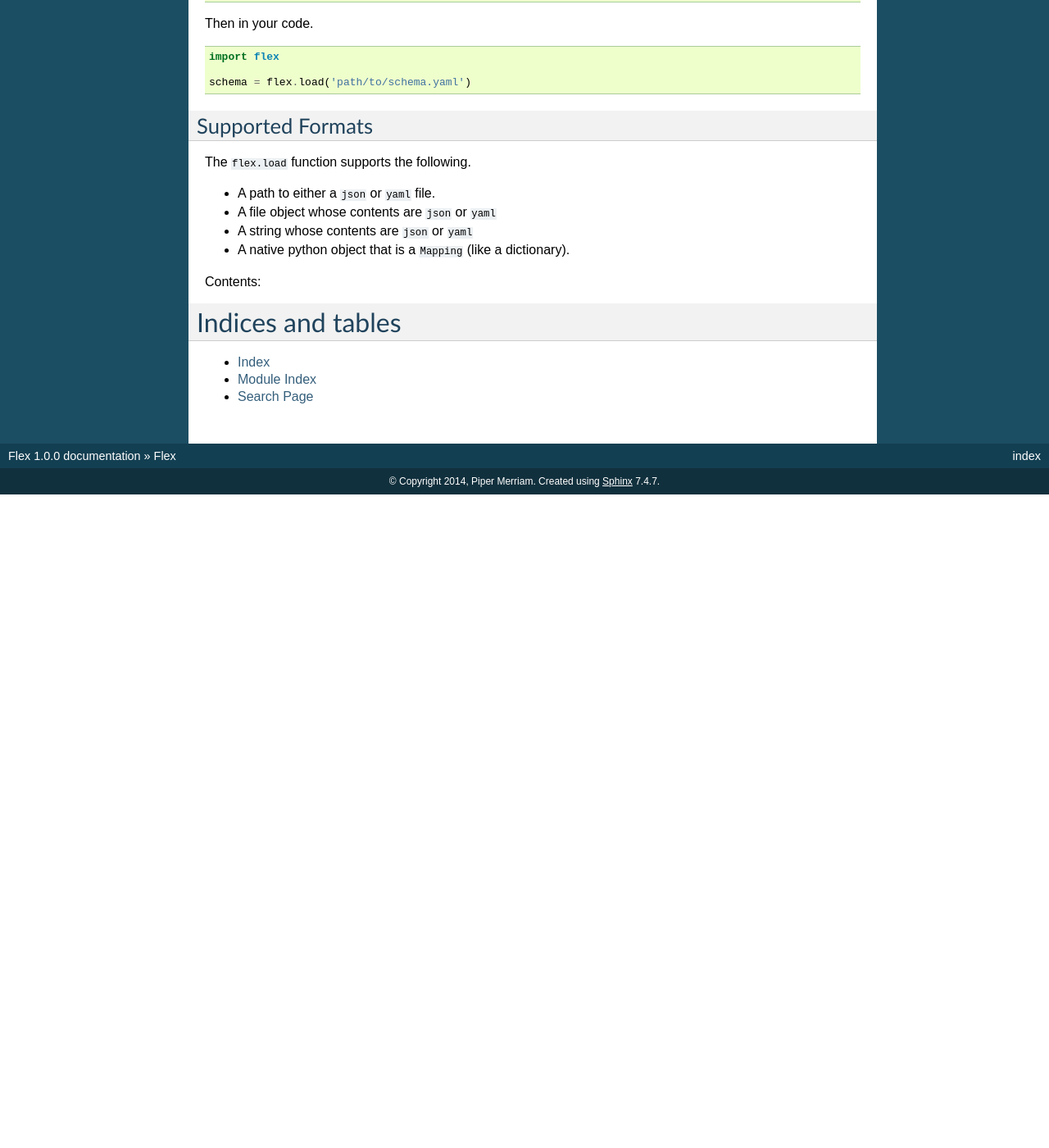
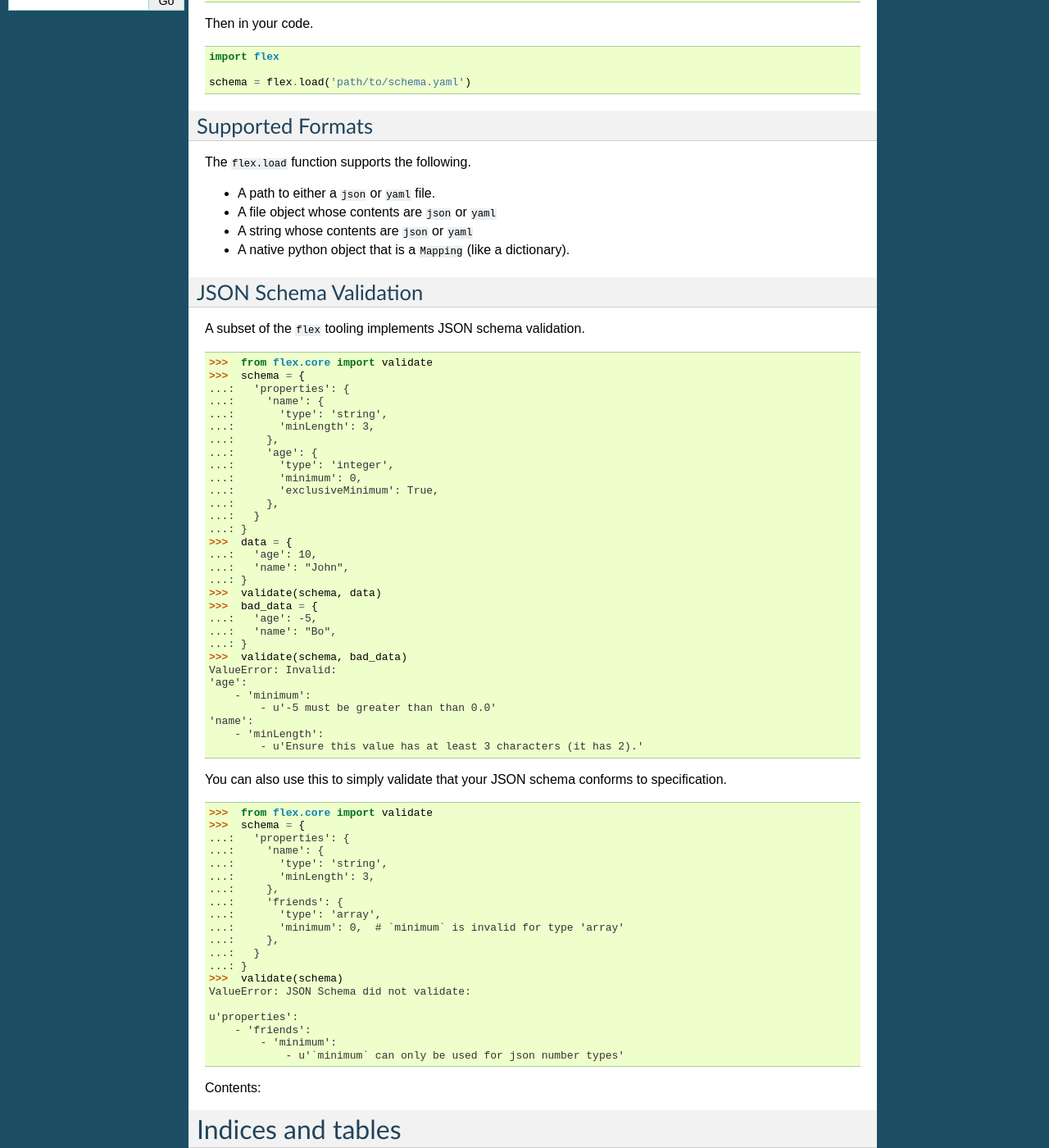
Before and after one commit to pipermerriam/flex, a Sphinx documentation site: the page built from docs/index.rst, in a window 1280 px wide and 1400 px high, scrolled down 270 px. Shown: the whole window at 82% size. Built offline with Sphinx 7.4.7, drawn with Linux system fonts in a browser that asks for light colours; before the commit the page ends 900 px from its top, so only the background shows below that; some of the changed text lies outside the part shown.

Commit message:
add docs

```diff
--- a/docs/index.rst
+++ b/docs/index.rst
@@ -40,11 +40,77 @@
 - A native python object that is a ``Mapping`` (like a dictionary).
 
 
+JSON Schema Validation
+----------------------
+
+A subset of the ``flex`` tooling implements JSON schema validation.
+
+.. code-block:: python
+
+   >>>  from flex.core import validate
+   >>>  schema = {
+   ...:   'properties': {
+   ...:     'name': {
+   ...:       'type': 'string',
+   ...:       'minLength': 3,
+   ...:     },
+   ...:     'age': {
+   ...:       'type': 'integer',
+   ...:       'minimum': 0,
+   ...:       'exclusiveMinimum': True,
+   ...:     },
+   ...:   }
+   ...: }
+   >>>  data = {
+   ...:   'age': 10,
+   ...:   'name': "John",
+   ...: }
+   >>>  validate(schema, data)
+   >>>  bad_data = {
+   ...:   'age': -5,
+   ...:   'name': "Bo",
+   ...: }
+   >>>  validate(schema, bad_data)
+   ValueError: Invalid:
+   'age':
+       - 'minimum':
+           - u'-5 must be greater than than 0.0'
+   'name':
+       - 'minLength':
+           - u'Ensure this value has at least 3 characters (it has 2).'
+
+
+You can also use this to simply validate that your JSON schema conforms to
+specification.
+
+.. code-block:: python
+
+   >>>  from flex.core import validate
+   >>>  schema = {
+   ...:   'properties': {
+   ...:     'name': {
+   ...:       'type': 'string',
+   ...:       'minLength': 3,
+   ...:     },
+   ...:     'friends': {
+   ...:       'type': 'array',
+   ...:       'minimum': 0,  # `minimum` is invalid for type 'array'
+   ...:     },
+   ...:   }
+   ...: }
+   >>>  validate(schema)
+   ValueError: JSON Schema did not validate:
+
+   u'properties':
+       - 'friends':
+           - 'minimum':
+               - u'`minimum` can only be used for json number types'
+
+
 Contents:
 
 .. toctree::
    :maxdepth: 2
-
 
 
 Indices and tables
```
Also changed, not shown: 2 other files.
